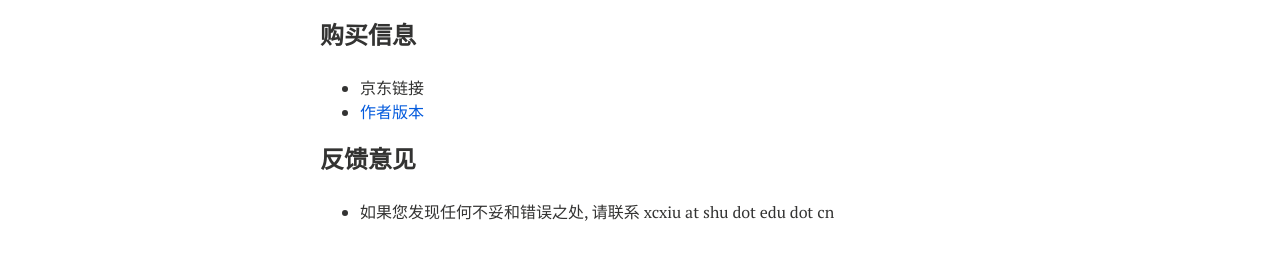
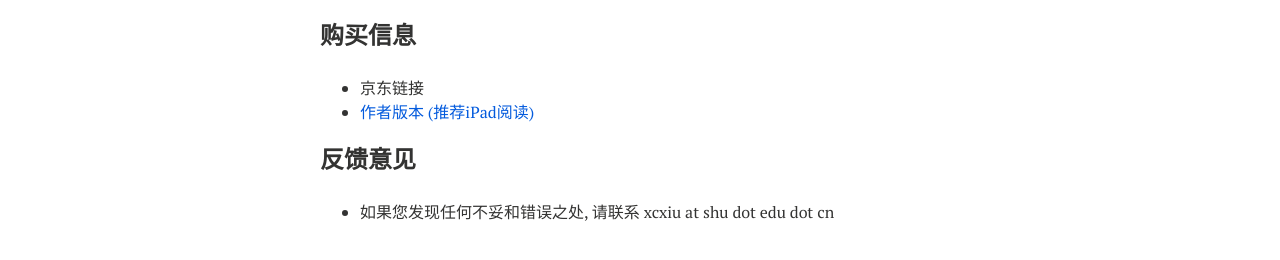
Before and after one commit to xianchaoxiu/xianchaoxiu.github.io, a Jekyll site: the page built from chinese/books/OR/index.md, in a window 1280 px wide. Shown: the part 471-731 px from the top of the page. Built offline with Jekyll 4.4.1, drawn with Linux system fonts in a browser that asks for light colours; nearby versions of some CDN libraries.

Commit message:
Update index.md

```diff
--- a/chinese/books/OR/index.md
+++ b/chinese/books/OR/index.md
@@ -19,7 +19,7 @@ share: false
 
 ### 购买信息
 * 京东链接 <br>
-* <a href="../OR/运筹学导论.pdf" class="textlink" target="_blank"> 作者版本 <br>
+* <a href="../OR/运筹学导论.pdf" class="textlink" target="_blank"> 作者版本 (推荐iPad阅读) <br>
 
 ### 反馈意见
 * 如果您发现任何不妥和错误之处, 请联系 xcxiu at shu dot edu dot cn
```
